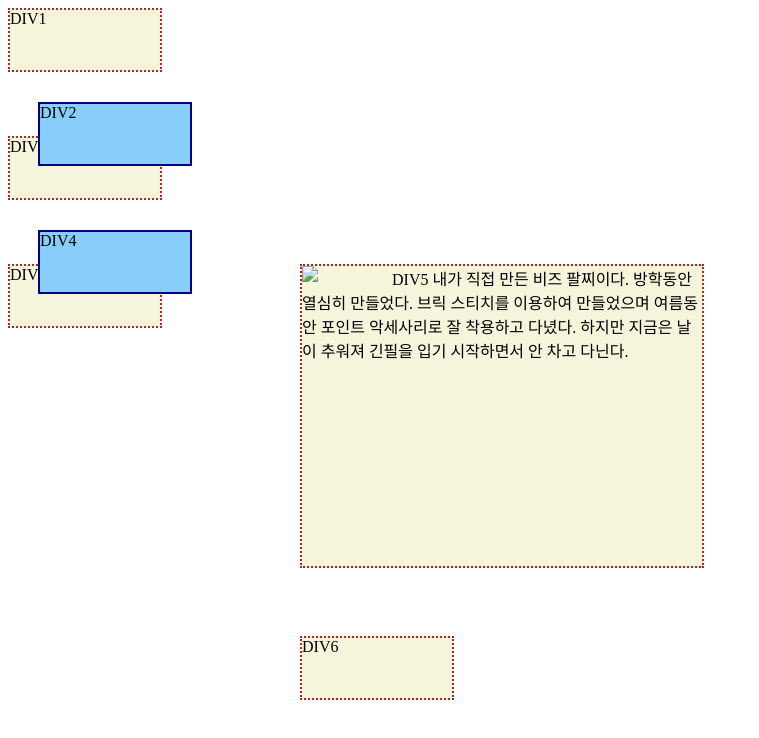
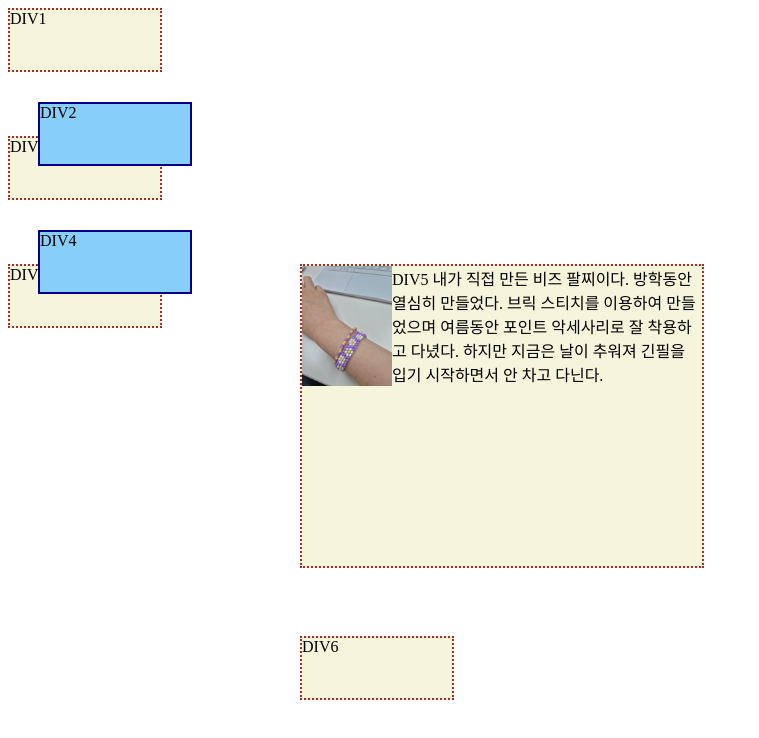
Before and after one commit to whdos/whdos.github.io, a plain HTML site: page index.html in a window 1280 px wide. Shown: the whole page, without its empty margins (0-759 px from the left). Drawn offline with Linux system fonts and the light colour scheme.

Commit message:
Add files via upload

```diff
--- a/index.html
+++ b/index.html
@@ -33,7 +33,7 @@
     <div class="sub">DIV2</div>
     <div>DIV3</div>
     <div class="sub">DIV4</div>
-    <div id="float"><img src="media/beading.jpg" width="90px" style="float: left;">
+    <div id="float"><img src="beading.jpg" width="90px" style="float: left;">
     DIV5 내가 직접 만든 비즈 팔찌이다. 방학동안 열심히 만들었다. 브릭 스티치를 이용하여 만들었으며 여름동안 포인트 악세사리로 잘 착용하고 다녔다.
     하지만 지금은 날이 추워져 긴필을 입기 시작하면서 안 차고 다닌다.</div>
     <div id="fix">DIV6</div>
```
